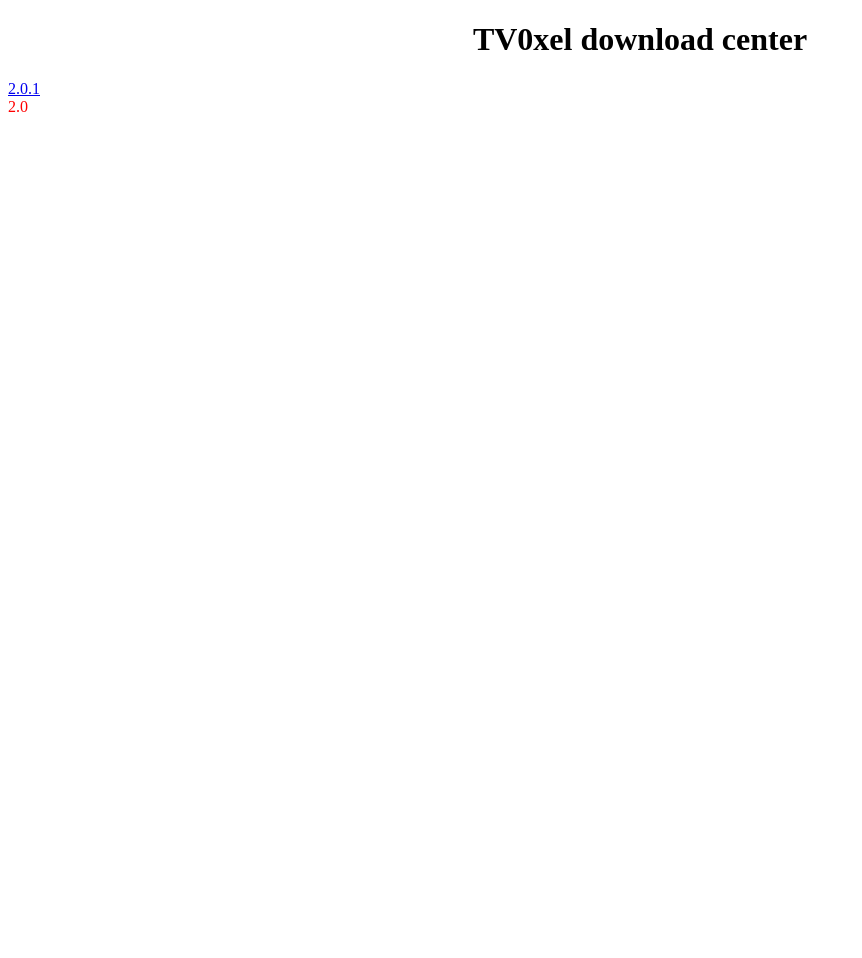
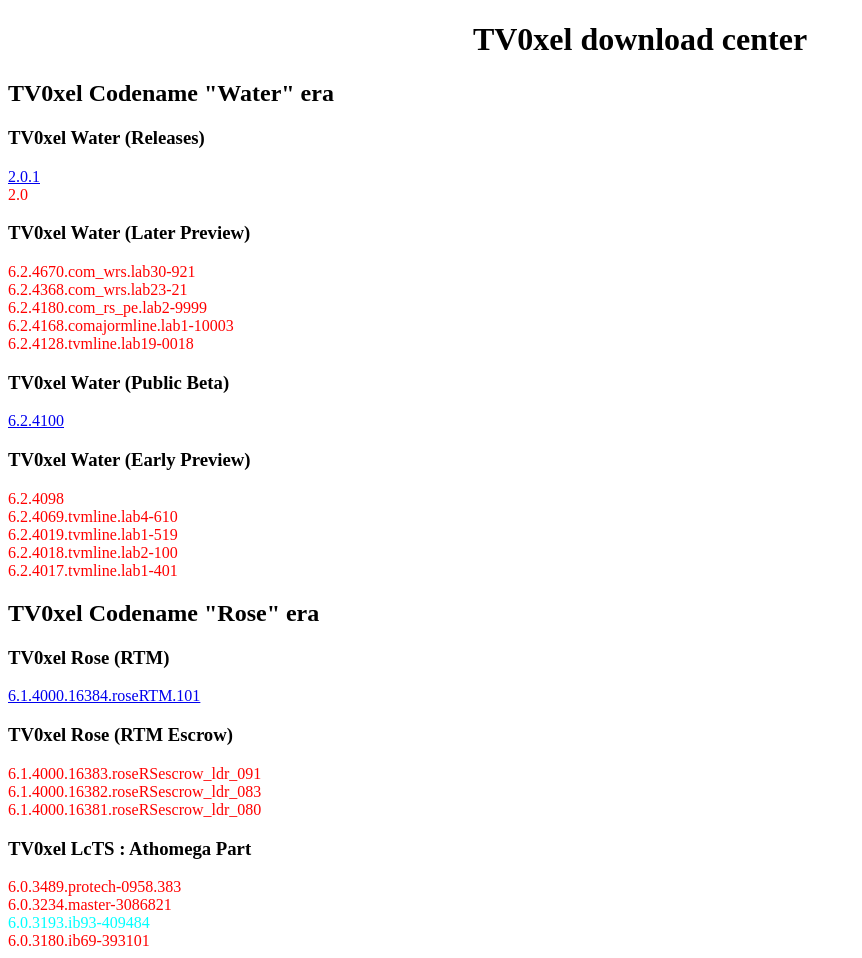
Before and after one commit to TeddyJi/TV0xel_LcTs, a plain HTML site: page index.html in a window 1280 px wide. Shown: the whole page, without its empty margins (0-862 px from the left). Before the commit the page ends 800 px from the top, so only its background shows below. Drawn offline with Linux system fonts and the light colour scheme.

Commit message:
Completo html

```diff
--- a/index.html
+++ b/index.html
@@ -11,11 +11,36 @@
 	<body>
 		<h1 align='center'>TV0xel download center</h1>
 
-
+<h2>TV0xel Codename "Water" era</h2>
+<h3>TV0xel Water (Releases)</h3>
 <p><a href="https://github.com/TeddyJi/TV0xel_LcTs/releases/tag/6.2.4700.1.sp_lamis.lab1-9682891">2.0.1</a></p>
 <p><font color="red">2.0</font></p>
-
-
+<h3>TV0xel Water (Later Preview)</h3>
+<p><font color="red">6.2.4670.com_wrs.lab30-921</font></p>
+<p><font color="red">6.2.4368.com_wrs.lab23-21</font></p>
+<p><font color="red">6.2.4180.com_rs_pe.lab2-9999</font></p>
+<p><font color="red">6.2.4168.comajormline.lab1-10003</font></p>
+<p><font color="red">6.2.4128.tvmline.lab19-0018</font></p>
+<h3>TV0xel Water (Public Beta)</h3>
+<p><a href="https://github.com/TeddyJi/TV0xel_LcTs/releases/tag/6.2.4100.publicBeta">6.2.4100</a></p>
+<h3>TV0xel Water (Early Preview)</h3>
+<p><font color="red">6.2.4098</font></p>
+<p><font color="red">6.2.4069.tvmline.lab4-610</font></p>
+<p><font color="red">6.2.4019.tvmline.lab1-519</font></p>
+<p><font color="red">6.2.4018.tvmline.lab2-100</font></p>
+<p><font color="red">6.2.4017.tvmline.lab1-401</font></p>
+<h2>TV0xel Codename "Rose" era</h2>
+<h3>TV0xel Rose (RTM)</h3>
+<p><a href="https://github.com/TeddyJi/TV0xel_LcTs/releases/tag/6.1.4000.16384.roseRTM.101">6.1.4000.16384.roseRTM.101</a></p>
+<h3>TV0xel Rose (RTM Escrow)</h3>
+<p><font color="red">6.1.4000.16383.roseRSescrow_ldr_091</font></p>
+<p><font color="red">6.1.4000.16382.roseRSescrow_ldr_083</font></p>
+<p><font color="red">6.1.4000.16381.roseRSescrow_ldr_080</font></p>
+<h3>TV0xel LcTS : Athomega Part</h3>
+<p><font color="red">6.0.3489.protech-0958.383</font></p>
+<p><font color="red">6.0.3234.master-3086821</font></p>
+<p><font color="aqua">6.0.3193.ib93-409484</font></p>
+<p><font color="red">6.0.3180.ib69-393101</font></p>
 
 
 	</body>
```
